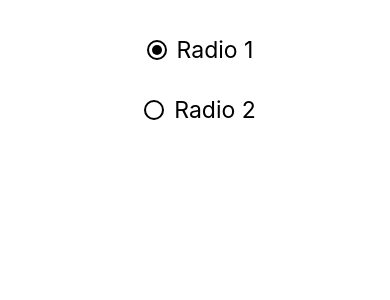
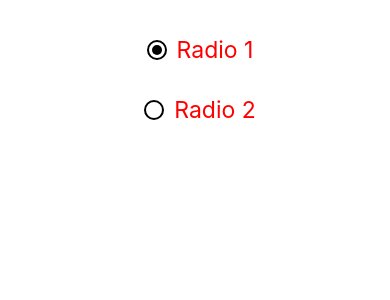
Before and after one commit to Rahul-7027/React_Native, a React Native app: screen / in a window 390 px wide. Shown: the top 300 px of the page. Built offline with nearby package versions, Linux system fonts and the light colour scheme.

Commit message:
make radio button by using the touchableopacity

```diff
--- a/components/RadioButton.js
+++ b/components/RadioButton.js
@@ -35,7 +35,7 @@ const styles = StyleSheet.create({
     },
     radio1: {
       fontSize: 23,
-      color: "black",
+      color: "red",
     },
     radiomake: {
       height: 20,
@@ -53,6 +53,7 @@ const styles = StyleSheet.create({
     },
     radioSelectBtn: {
       backgroundColor: "black",
+      color:"red",
       height: 10,
       width: 10,
       borderRadius: 5,
```
